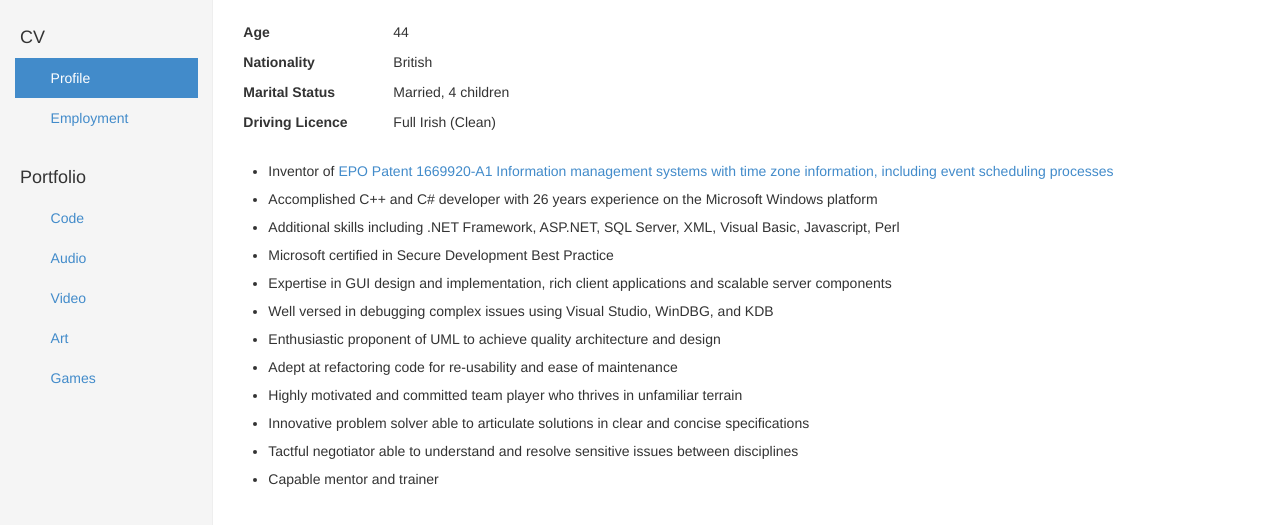
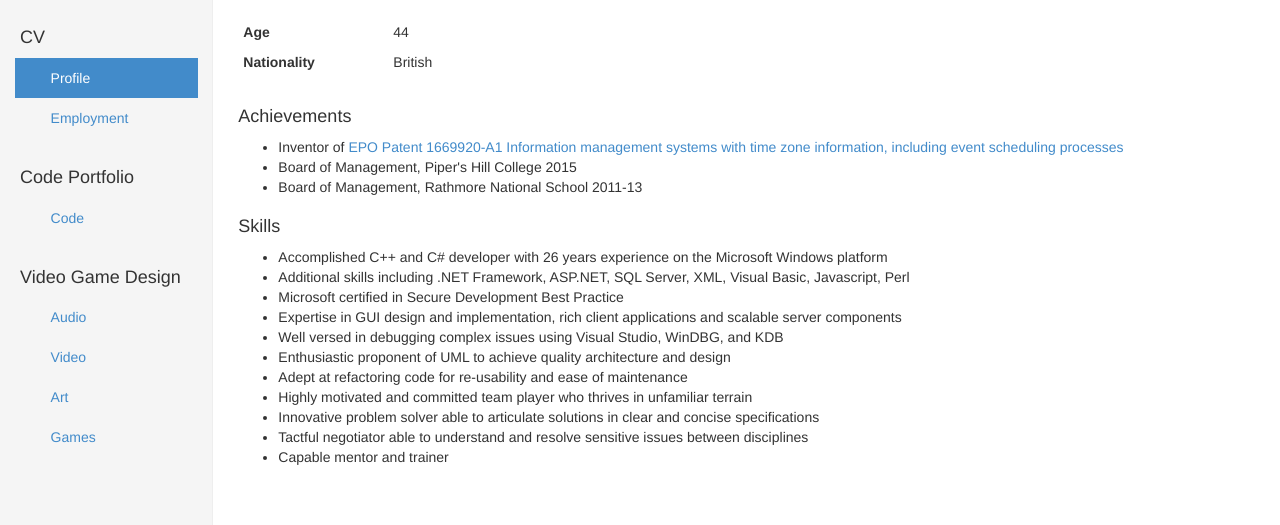
Before and after one commit to Jeffeldridgedotcom/jeffeldridgedotcom.github.io, a website: page cv.html in a window 1280 px wide. Shown: the part 53-578 px from the top of the page. Drawn offline with Linux system fonts and the light colour scheme.

Commit message:
2015 updates 1

```diff
--- a/cv.html
+++ b/cv.html
@@ -14,7 +14,7 @@
     <meta name="viewport" content="width=device-width, initial-scale=1">
     <meta name="description" content="">
     <meta name="author" content="">
-    <link rel="shortcut icon" href="favicon.ico">
+    <link rel="shortcut icon" href="favicon.png">
 
     <title>Jeff Eldridge</title>
 
--- a/js/CVControllers.js
+++ b/js/CVControllers.js
@@ -25,12 +25,15 @@ var cvNavigation = [
 //    }
 ];
 
-var portfolioNav = [
+var codeNav = [
     {
         title : "Code",
         url : "/code",
         href : "#code"
-    },
+    }
+];
+
+var portfolioNav = [
     {
         title : "Audio",
         url : "/audio",
@@ -66,7 +69,11 @@ cvControllers.controller('NavController', ['$scope', '$location',
                 items : cvNavigation
             },
             {
-                head : "Portfolio",
+                head : "Code Portfolio",
+                items : codeNav
+            },
+            {
+                head : "Video Game Design",
                 items : portfolioNav
             }
         ];
--- a/partials/profile.html
+++ b/partials/profile.html
@@ -1,5 +1,4 @@
 <div class="row">
-    <div class="section">
     <table class="table table-responsive table-condensed" >
         <tr>
             <td>Age</td>
@@ -9,18 +8,22 @@
             <td>Nationality</td>
             <td>British</td>
         </tr>
-        <tr>
-            <td>Marital Status</td>
-            <td>Married, 4 children</td>
-        </tr>
-        <tr>
-            <td>Driving Licence</td>
-            <td>Full Irish (Clean)</td>
-        </tr>
     </table>
+</div>
 
+<div class="row">
+    <h4>Achievements</h4>
     <ul>
         <li>Inventor of <a href='http://patent.ipexl.com/EP/1669920-a1.html' target='_blank'>EPO Patent 1669920-A1 Information management systems with time zone information, including event scheduling processes</a></li>
+        <li>Board of Management, Piper's Hill College 2015</li>
+        <li>Board of Management, Rathmore National School 2011-13</li>
+    </ul>
+</div>
+
+<div class="row">
+    <div>
+        <h4>Skills</h4>
+        <ul>
             <li>Accomplished C++ and C# developer with {{Experience}} years experience on the Microsoft Windows platform</li>
             <li>Additional skills including .NET Framework, ASP.NET, SQL Server, XML, Visual Basic, Javascript, Perl</li>
             <li>Microsoft certified in Secure Development Best Practice</li>
```
Also changed, not shown: favicon.png. Lines whose indentation alone changed are shown as unchanged.
